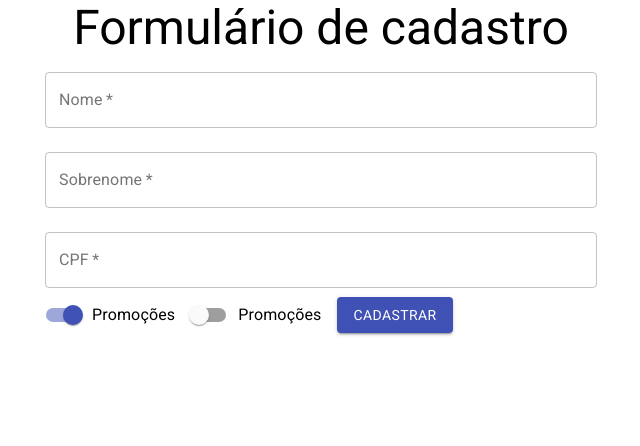
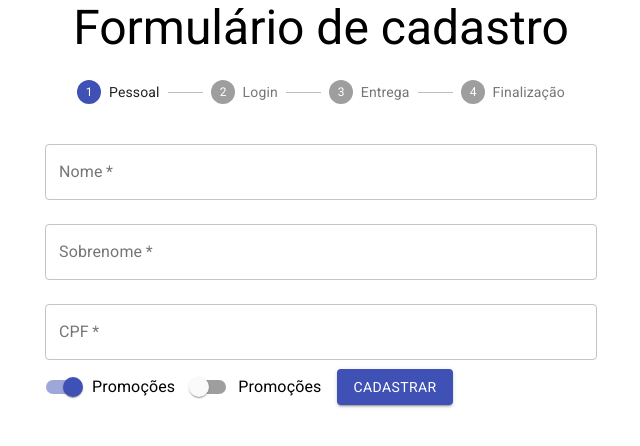
Before and after one commit to Matheusafonsouza/react-form, a React (Create React App) app: page / in a window 1280 px wide. Shown: the top 446 px of the page, without its empty margins (319-959 px from the left). Built offline with nearby package versions, Linux system fonts and the light colour scheme.

Commit message:
feat: using a step

```diff
--- a/src/components/RegisterForm/index.jsx
+++ b/src/components/RegisterForm/index.jsx
@@ -1,4 +1,4 @@
-import { Typography } from '@material-ui/core';
+import { Stepper, Typography, Step, StepLabel } from '@material-ui/core';
 import React, { useEffect, useState, useCallback } from 'react';
 import ClientForm from './ClientForm';
 import DeliveryForm from './DeliveryForm';
@@ -34,7 +34,17 @@ const RegisterForm = () => {
     <Typography variant='h5'>Obrigado pelo cadastro</Typography>
   ];
 
-  return (<>{formSteps[actualStep]}</>);
+  return (
+    <>
+      <Stepper activeStep={actualStep}>
+        <Step><StepLabel>Pessoal</StepLabel></Step>
+        <Step><StepLabel>Login</StepLabel></Step>
+        <Step><StepLabel>Entrega</StepLabel></Step>
+        <Step><StepLabel>Finalização</StepLabel></Step>
+      </Stepper>
+      {formSteps[actualStep]}
+    </>
+  );
 };
 
 export default RegisterForm;
```
